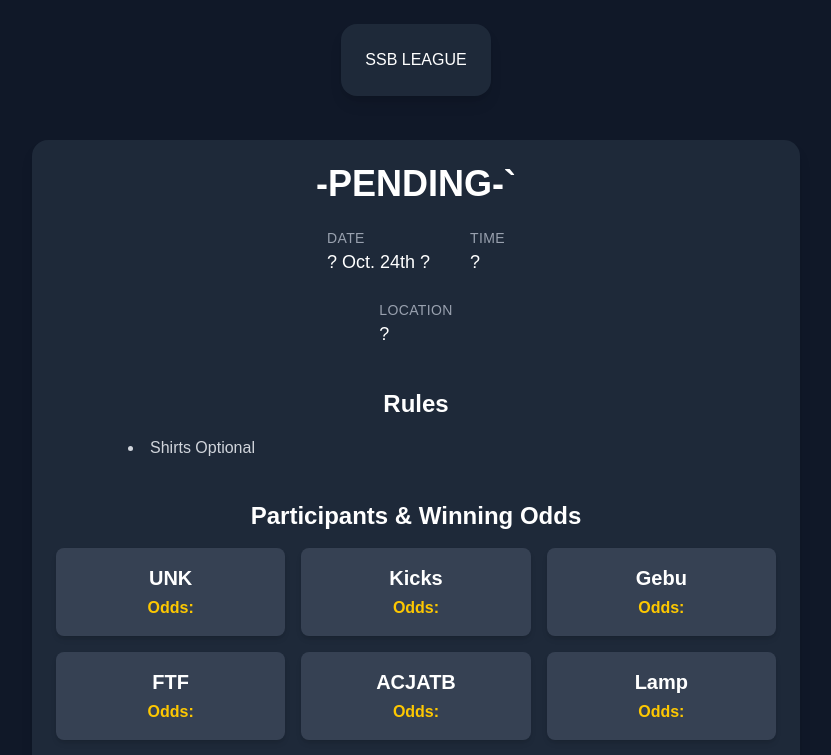
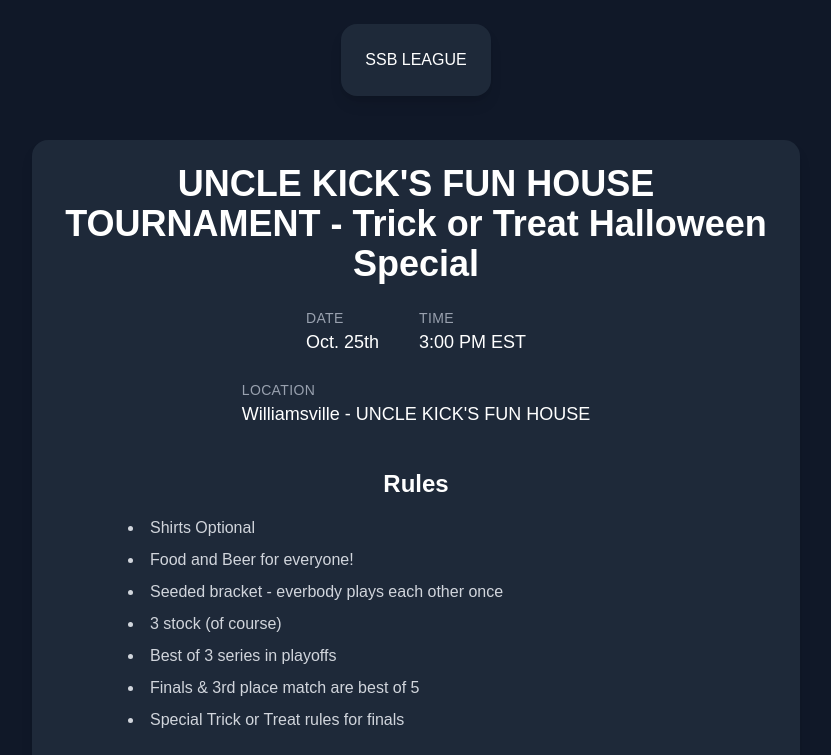
Before and after one commit to ACwolf55/ssb-league, a Next.js app: page /upcoming in a window 1280 px wide. Shown: the top 755 px of the page, without its empty margins (224-1055 px from the left). Built offline with nearby package versions, Linux system fonts and the light colour scheme.

Commit message:
unk fun house tourney update

```diff
--- a/app/page.tsx
+++ b/app/page.tsx
@@ -47,7 +47,7 @@ export default function Home() {
             hover:bg-gray-500
           "
         >
-          &#10024; New Tourney   Annoucing Soon ! ! &#10024;
+          👻💀 UNCLE KICK'S FUN HOUSE TOURNAMENT - THIS WEEKEND 💀👻
         </Link>
 
         <TierList />
--- a/app/upcoming/page.tsx
+++ b/app/upcoming/page.tsx
@@ -6,27 +6,33 @@ import Header from "@/components/Header";
 import Link from "next/link";
 
 const event = {
-  title: "-PENDING-`",
-  date: "? Oct. 24th ?",
-  time: "?",
-  location: "?",
+  title: "UNCLE KICK'S FUN HOUSE TOURNAMENT - Trick or Treat Halloween Special",
+  date: " Oct. 25th",
+  time: "3:00 PM EST",
+  location: "Williamsville - UNCLE KICK'S FUN HOUSE",
   participants: [
-    { name: "UNK", odds: "" },
-   { name: "Kicks", odds: "" },
-   { name: "Gebu", odds: "" },
-   { name: "FTF", odds: "" },
-   { name: "ACJATB", odds: "" },
-   { name: "Lamp", odds: "" },
-   { name: "DOG", odds: "" },
-   { name: "Ty", odds: "" },
-   { name: "A3G", odds: "" },
+    { name: "UNK", odds: "+100" },
+   { name: "Kicks", odds: "+100" },
+   { name: "Gebu", odds: "+100" },
+   { name: "FTF", odds: "+300" },
+   { name: "ACJATB", odds: "+300" },
+   { name: "Lamp", odds: "+350" },
+   { name: "A3G", odds: "+350" },
+   { name: "Ty", odds: "+500" },
+   { name: "DOG", odds: "+500" },
 
   ],
   maybeParticipating: [
-     { name: "CheatCode", odds: "" },
+     { name: "CheatCode", odds: "+♾️" },
   ],
   rules: [
     "Shirts Optional",
+    "Food and Beer for everyone!",
+    "Seeded bracket - everbody plays each other once",
+    "3 stock (of course)",
+    "Best of 3 series in playoffs",
+    "Finals & 3rd place match are best of 5",
+    "Special Trick or Treat rules for finals"
 
   ],
 };
--- a/components/News.tsx
+++ b/components/News.tsx
@@ -2,7 +2,7 @@ import React from "react";
 
 function News() {
   const text =
-    " \u25BC Next Tournament \u25BC : Pending ! - October ? \u25BC :O Spooky ? \u25BC";
+    " \u25BC Next Tournament \u25BC October 25th - 3pm \u25BC UNCLE KICK'S FUN HOUSE \u25BC";
 
   return (
     <div className="mx-auto w-full max-w-full overflow-hidden whitespace-nowrap bg-white text-black py-2 px-4 sm:py-4 sm:px-6 border-8 border-gray-900 rounded-lg shadow-lg font-pressStart">
```
